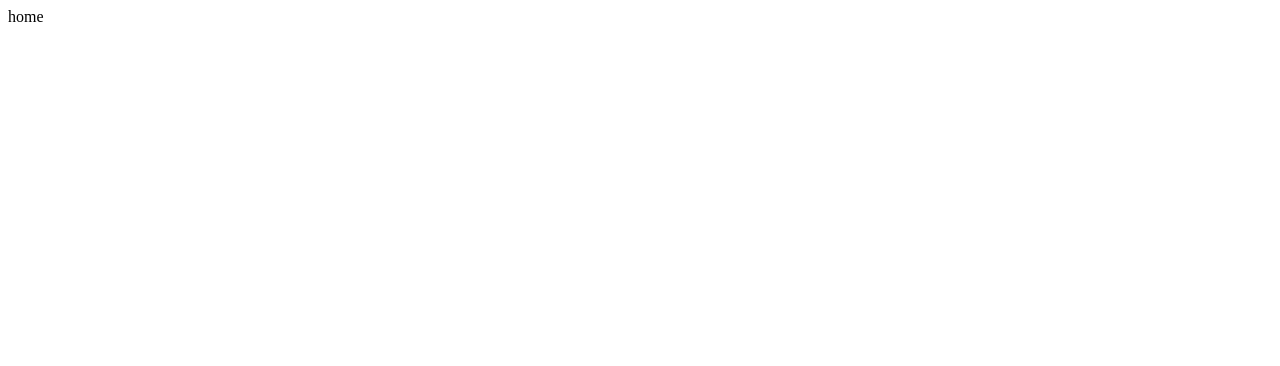
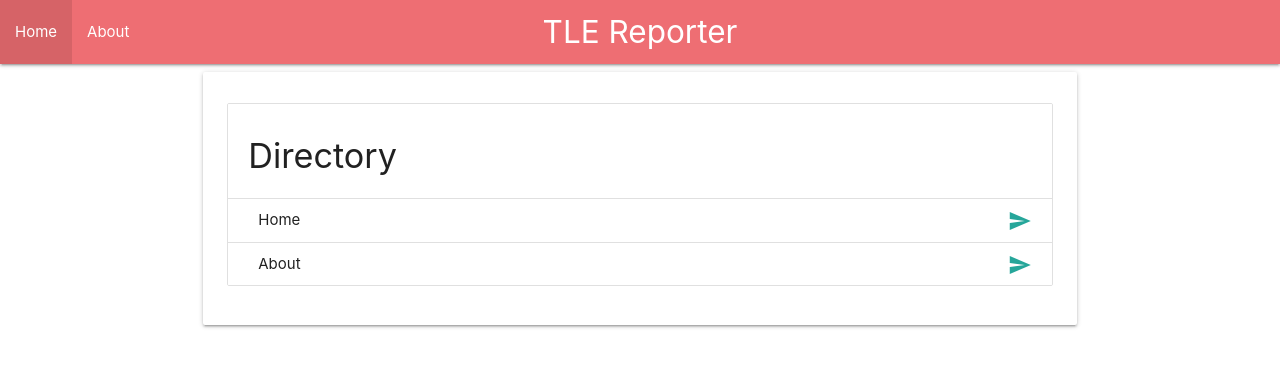
Before and after one commit to OmarIbrahimDymk/test-link-report-vue3, a Vue app: page / in a window 1280 px wide. Shown: the top 366 px of the page. Built offline with nearby package versions, Linux system fonts and the light colour scheme.

Commit message:
install and set up materialize css

```diff
--- a/package.json
+++ b/package.json
@@ -8,6 +8,7 @@
   },
   "dependencies": {
     "core-js": "^3.6.5",
+    "materialize-css": "^1.0.0-rc.2",
     "vue": "^3.0.0",
     "vue-router": "^4.0.0-0",
     "vuex": "^4.0.0-0"
--- a/public/index.html
+++ b/public/index.html
@@ -1,15 +1,23 @@
 <!DOCTYPE html>
 <html lang="en">
   <head>
-    <meta charset="utf-8">
-    <meta http-equiv="X-UA-Compatible" content="IE=edge">
-    <meta name="viewport" content="width=device-width,initial-scale=1.0">
-    <link rel="icon" href="<%= BASE_URL %>favicon.ico">
+    <meta charset="utf-8" />
+    <meta http-equiv="X-UA-Compatible" content="IE=edge" />
+    <meta name="viewport" content="width=device-width,initial-scale=1.0" />
+    <link rel="icon" href="<%= BASE_URL %>favicon.ico" />
+    <link
+      href="https://fonts.googleapis.com/icon?family=Material+Icons"
+      rel="stylesheet"
+    />
     <title><%= htmlWebpackPlugin.options.title %></title>
   </head>
   <body>
     <noscript>
-      <strong>We're sorry but <%= htmlWebpackPlugin.options.title %> doesn't work properly without JavaScript enabled. Please enable it to continue.</strong>
+      <strong
+        >We're sorry but <%= htmlWebpackPlugin.options.title %> doesn't work
+        properly without JavaScript enabled. Please enable it to
+        continue.</strong
+      >
     </noscript>
     <div id="app"></div>
     <!-- built files will be auto injected -->
--- a/src/App.vue
+++ b/src/App.vue
@@ -1,6 +1,20 @@
 <template>
-  <router-view />
+  <Navbar />
+  <div class="container">
+    <router-view />
+  </div>
 </template>
+
+<script>
+import Navbar from "@/components/Navbar";
+
+export default {
+  name: "App",
+  components: {
+    Navbar,
+  },
+};
+</script>
 
 <style lang="scss">
 #app {
--- /dev/null
+++ b/src/components/Navbar.vue
@@ -0,0 +1,17 @@
+<template>
+  <nav>
+    <div class="nav-wrapper">
+      <a href="#" class="brand-logo center">TLE Reporter</a>
+      <ul id="nav-mobile" class="left hide-on-med-and-down">
+        <li><router-link to="/">Home</router-link></li>
+        <li><router-link to="/about">About</router-link></li>
+      </ul>
+    </div>
+  </nav>
+</template>
+
+<script>
+export default {
+  name: "Navbar",
+};
+</script>
--- a/src/main.js
+++ b/src/main.js
@@ -1,6 +1,11 @@
-import { createApp } from 'vue'
-import App from './App.vue'
-import router from './router'
-import store from './store'
+import { createApp } from "vue";
+import App from "./App.vue";
+import router from "./router";
+import store from "./store";
 
-createApp(App).use(store).use(router).mount('#app')
+import "materialize-css/dist/css/materialize.min.css";
+
+createApp(App)
+  .use(store)
+  .use(router)
+  .mount("#app");
--- a/src/views/Home.vue
+++ b/src/views/Home.vue
@@ -1,6 +1,30 @@
 <template>
-  <div class="home">
-    home
+  <div class="row">
+    <div class="col s12">
+      <div class="card">
+        <div class="card-content">
+          <ul class="collection with-header">
+            <li class="collection-header"><h4>Directory</h4></li>
+            <li class="collection-item">
+              <div>
+                Home
+                <router-link :to="{ name: 'Home' }" class="secondary-content">
+                  <i class="material-icons">send</i>
+                </router-link>
+              </div>
+            </li>
+            <li class="collection-item">
+              <div>
+                About
+                <router-link :to="{ name: 'About' }" class="secondary-content">
+                  <i class="material-icons">send</i>
+                </router-link>
+              </div>
+            </li>
+          </ul>
+        </div>
+      </div>
+    </div>
   </div>
 </template>
 
```
Also changed, not shown: 1 other file (tests, documents, lock files or other folders).
